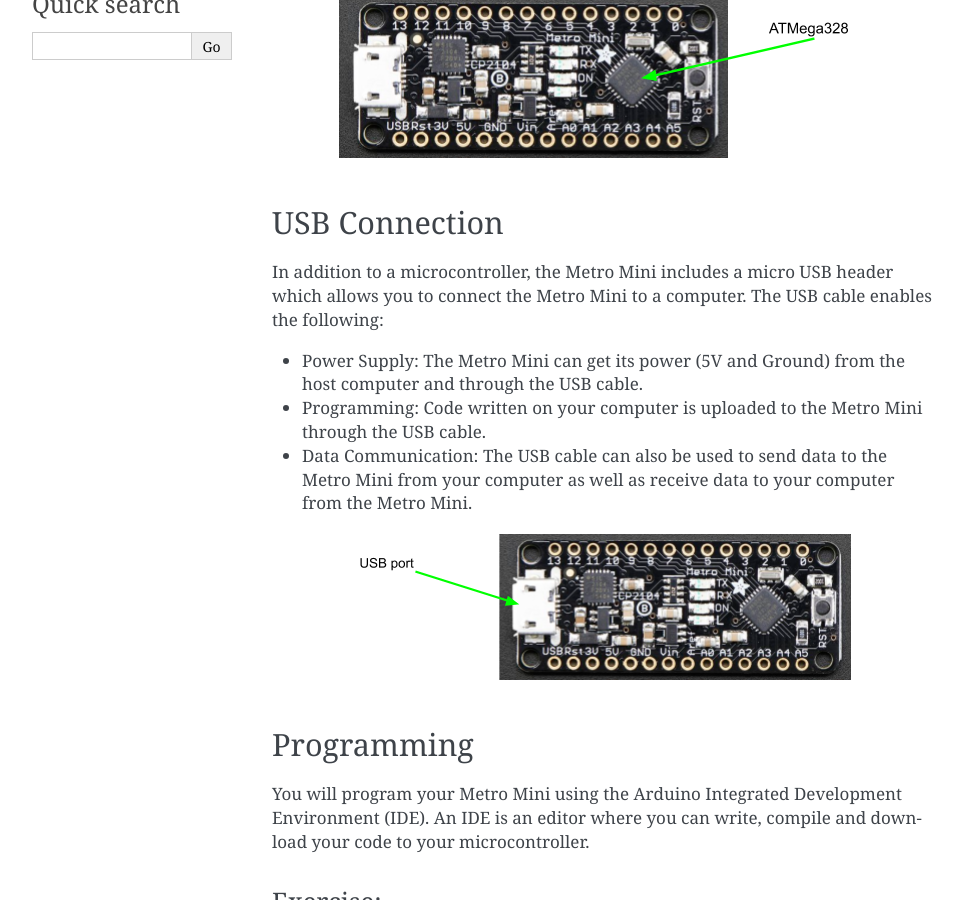
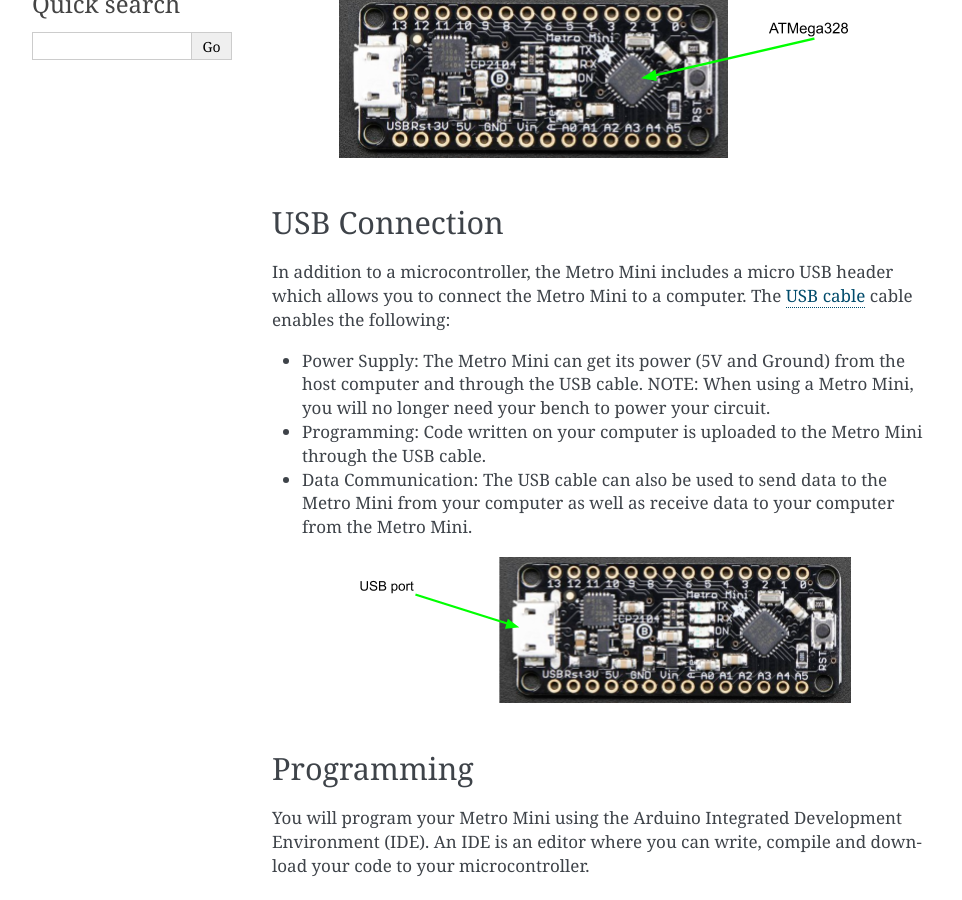
Before and after one commit to maxtkc/mvths-wiki, a Sphinx documentation site: the page built from docs/008-programming-the-metro-mini.rst, in a window 1280 px wide and 900 px high, scrolled down 300 px. Shown: the whole window, without its empty margins (148-1110 px from the left). Built offline with Sphinx 7.4.7, drawn with Linux system fonts in a browser that asks for light colours.

Commit message:
Update 008-programming-the-metro-mini.rst

```diff
--- a/docs/008-programming-the-metro-mini.rst
+++ b/docs/008-programming-the-metro-mini.rst
@@ -17,11 +17,13 @@
 --------------
 
 In addition to a microcontroller, the Metro Mini includes a micro USB
-header which allows you to connect the Metro Mini to a computer. The USB
+header which allows you to connect the Metro Mini to a computer. The `USB
+cable <https://docs.google.com/document/d/1BmZbXzxnD2j17QToSZ9jeZmnP7burwfksfQq2v4zu-Y/edit#bookmark=id.r1bkd5j08r0y>`__
 cable enables the following:
 
 -  Power Supply: The Metro Mini can get its power (5V and Ground) from
-   the host computer and through the USB cable.
+   the host computer and through the USB cable. NOTE: When using a Metro Mini,
+   you will no longer need your bench to power your circuit.
 -  Programming: Code written on your computer is uploaded to the Metro
    Mini through the USB cable.
 -  Data Communication: The USB cable can also be used to send data to
```
